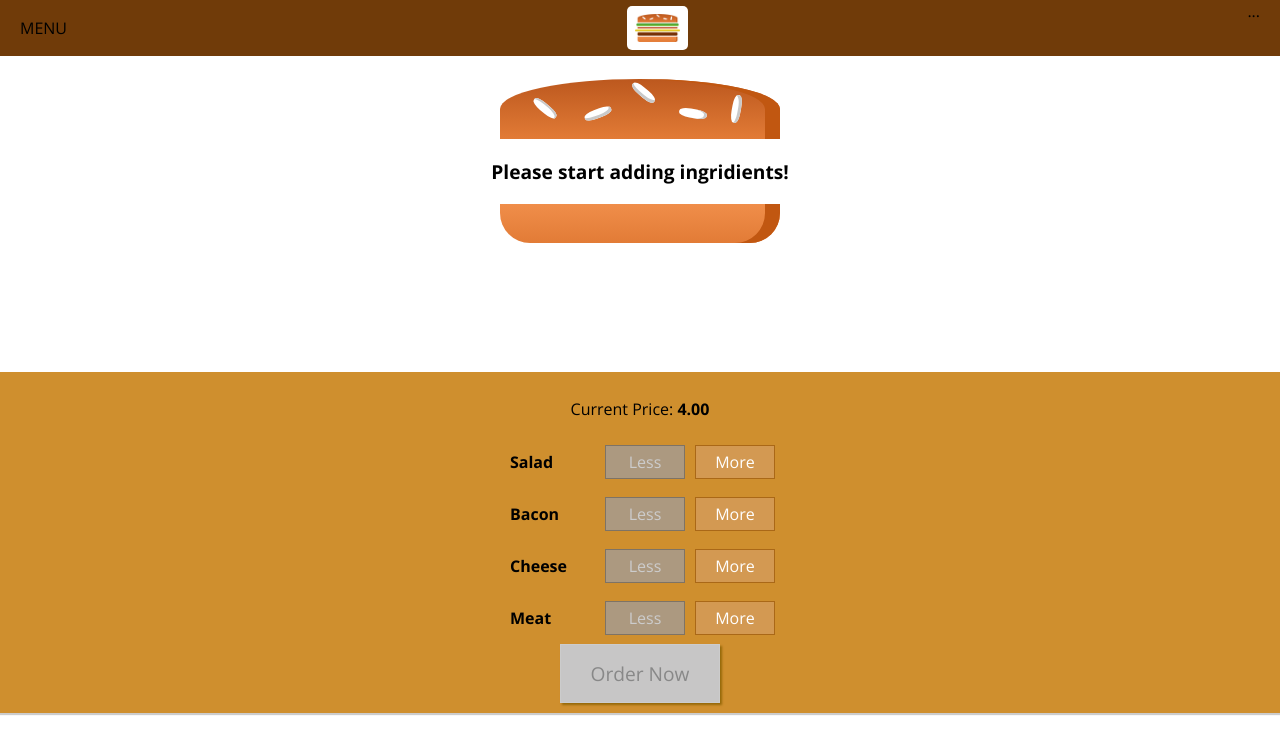
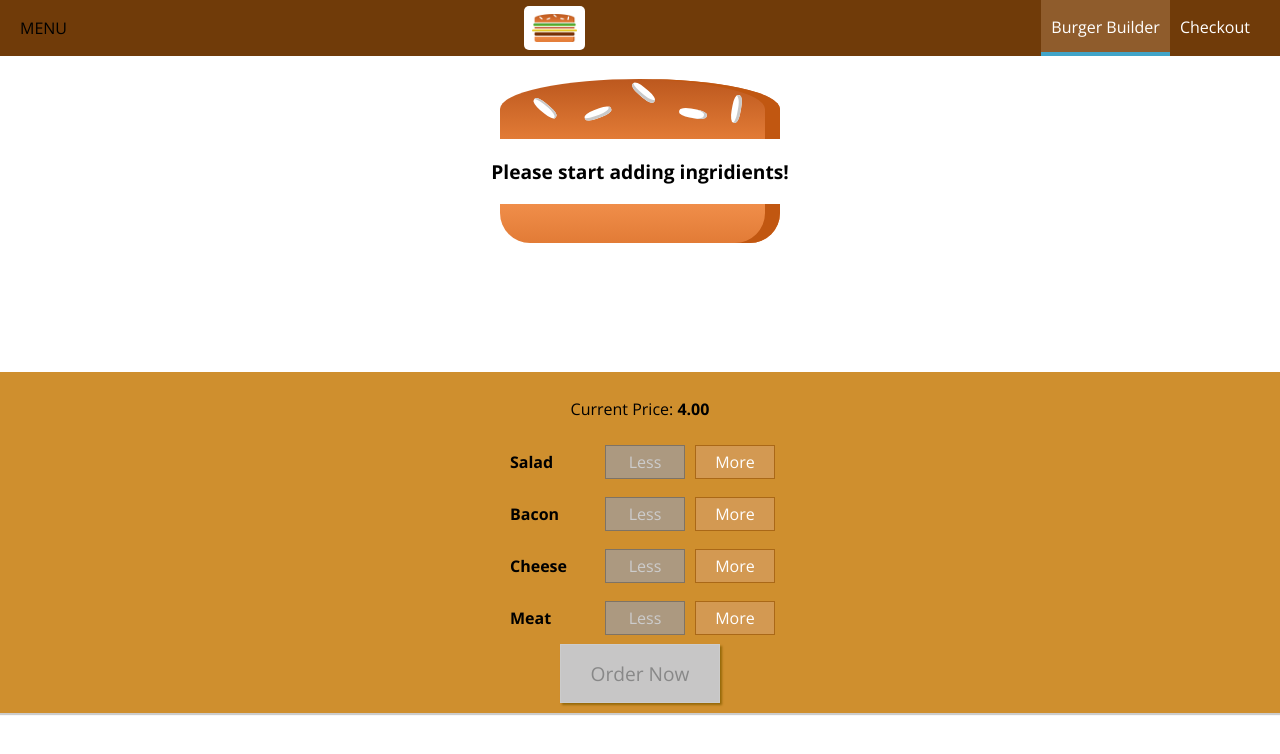
Before and after one commit to kinny94/burger-builder-react, a React app: page / in a window 1280 px wide. Shown: the top 754 px of the page. Built offline with nearby package versions, Linux system fonts and the light colour scheme.

Commit message:
Implemented the Navigation Toolbar

```diff
--- /dev/null
+++ b/src/components/Navigation/NavigationItems/NavigationItem/NavigationItem.css
@@ -0,0 +1,25 @@
+.NavigationItem{
+    margin: 0;
+    box-sizing: border-box;
+    display: flex;
+    height: 100%;
+    align-items: center;
+}
+
+.NavigationItem a{
+    color: white;
+    text-decoration: none;
+    height: 100%;
+    padding: 16px 10px;
+    border-bottom: 4px solid transparent;
+    box-sizing: border-box;
+    display: block;
+}
+
+.NavigationItem a:hover,
+.NavigationItem a:active,
+.NavigationItem a.active{
+    background-color: #8F5C2C;
+    border-bottom: 4px solid #40A4C8;
+    color: white;
+}
--- /dev/null
+++ b/src/components/Navigation/NavigationItems/NavigationItem/NavigationItem.js
@@ -0,0 +1,10 @@
+import React from 'react';
+import classes from './NavigationItem.css';
+
+const navigationItem = ( props ) => (
+    <li className={ classes.NavigationItem }><a
+        href={ props.link }
+        className={ props.active ? classes.active : null} >{ props.children }</a></li>
+);
+
+export default navigationItem;
--- /dev/null
+++ b/src/components/Navigation/NavigationItems/NavigationItems.css
@@ -0,0 +1,8 @@
+.NavigationItems{
+    margin: 0;
+    padding: 0;
+    list-style: none;
+    display: flex;
+    align-items: center;
+    height: 100%;
+}
--- /dev/null
+++ b/src/components/Navigation/NavigationItems/NavigationItems.js
@@ -0,0 +1,12 @@
+import React from 'react';
+import classes from './NavigationItems.css';
+import NavigationItem from './NavigationItem/NavigationItem';
+
+const navigationItems = () => (
+    <ul className={ classes.NavigationItems }>
+        <NavigationItem link="/" active>Burger Builder</NavigationItem>
+        <NavigationItem link="/">Checkout</NavigationItem>
+    </ul>
+);
+
+export default navigationItems;
--- a/src/components/Navigation/Toolbar/Toolbar.js
+++ b/src/components/Navigation/Toolbar/Toolbar.js
@@ -1,13 +1,14 @@
 import React from 'react';
 import classes from './Toolbar.css'
 import Logo from '../../Logo/Logo';
+import NavigationItems from '../NavigationItems/NavigationItems';
 
 const toolbar = ( props ) => (
     <header className={ classes.Toolbar }>
         <div>MENU</div>
         <Logo />
         <nav>
-            ...
+            <NavigationItems />
         </nav>
     </header>
 );
```
